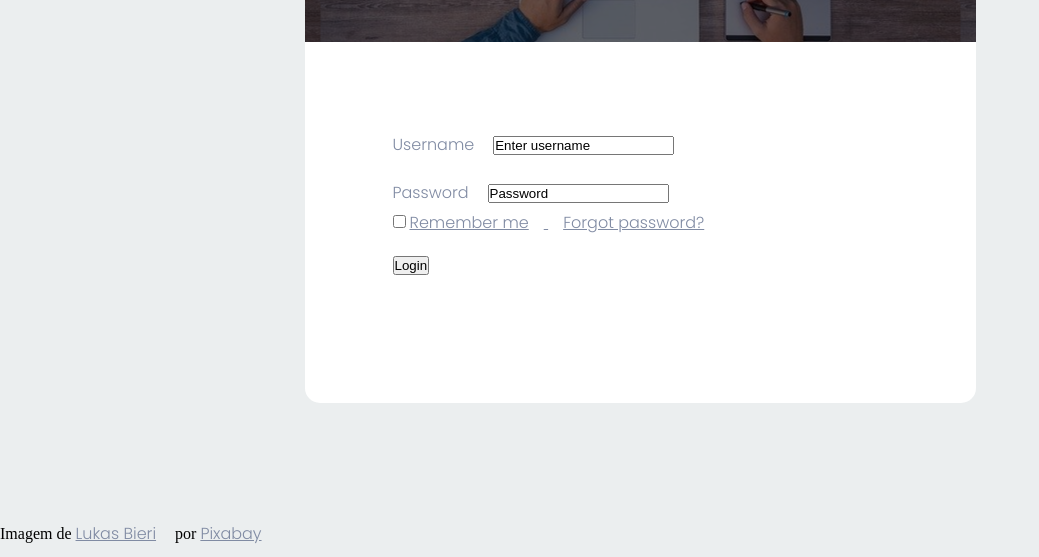
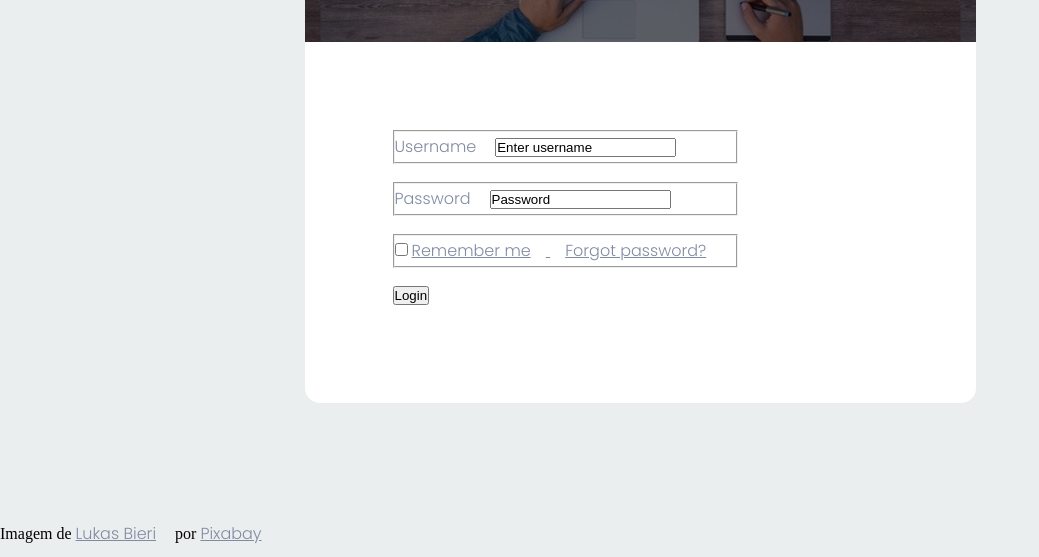
Before and after one commit to viniciuscunha900/TelaDeLogin, a plain HTML site: page index.html in a window 1280 px wide. Shown: the part 243-800 px from the top of the page, without its empty margins (0-1039 px from the left). Drawn offline with Linux system fonts and the light colour scheme.

Commit message:
adicionando fieldset para formatacao

```diff
--- a/index.html
+++ b/index.html
@@ -20,17 +20,23 @@
       <div id="formular">
         <form>
           <!-- <fieldset> -->
+          <fieldset>
             <span>Username</span>
             <input onclick="change()" type="text" name="name" value="Enter username"/>
+          </fieldset>
           <br/>
-          <br/>
+          <!-- <br/> -->
+          <fieldset>
             <span>Password</span>
             <input onclick="alert('test')" type="text" name="password" value="Password"/>
+          </fieldset>
           <br />
+          <fieldset>
             <div id="link">
               <input type="checkbox" /> <a href="/"><span>Remember me</span> </a>
               <span> <a href="/"> Forgot password?</a></span>
             </div>
+          </fieldset>
           <br/>
           <button type="submit">Login</button>
           <!-- </fieldset> -->
```
Lines whose indentation alone changed are shown as unchanged.
